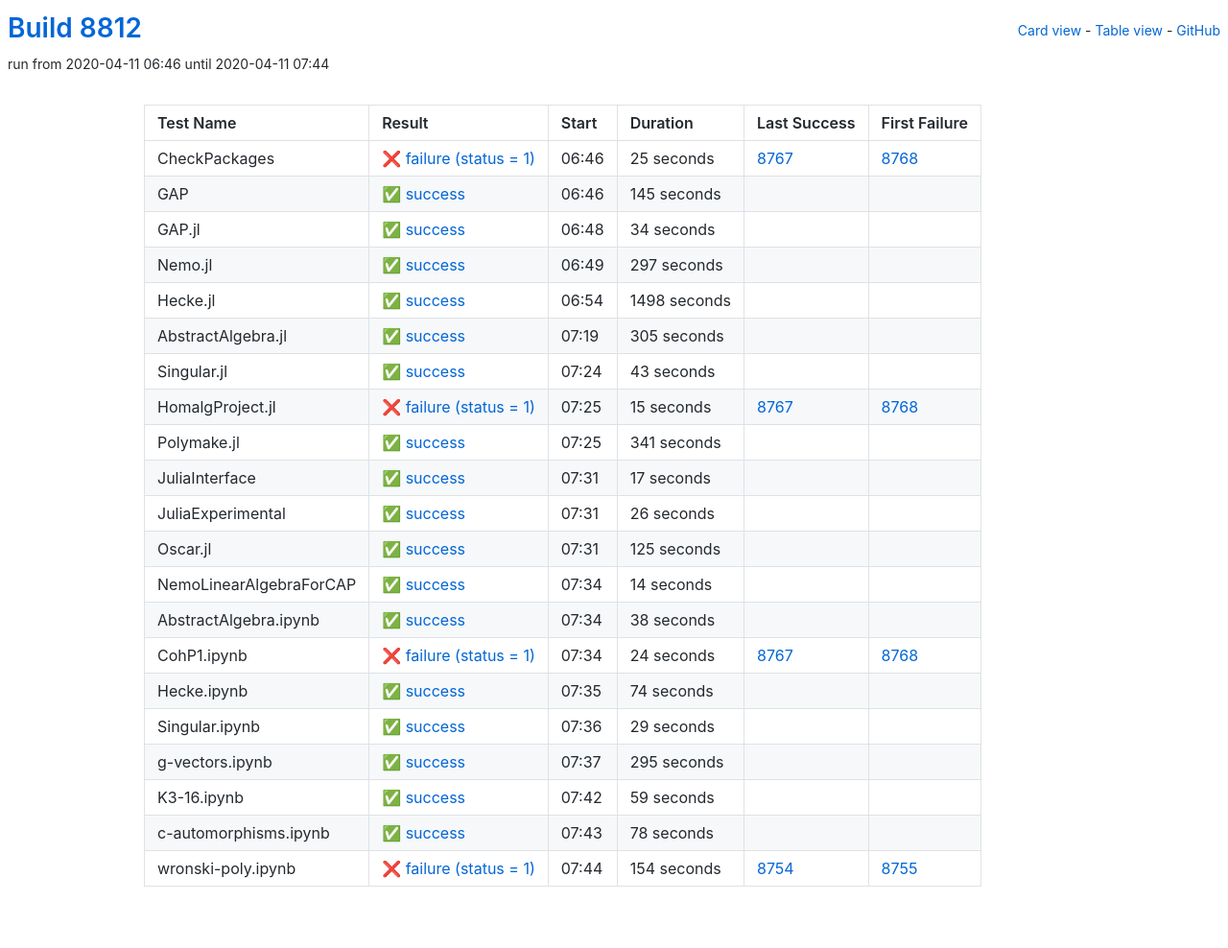
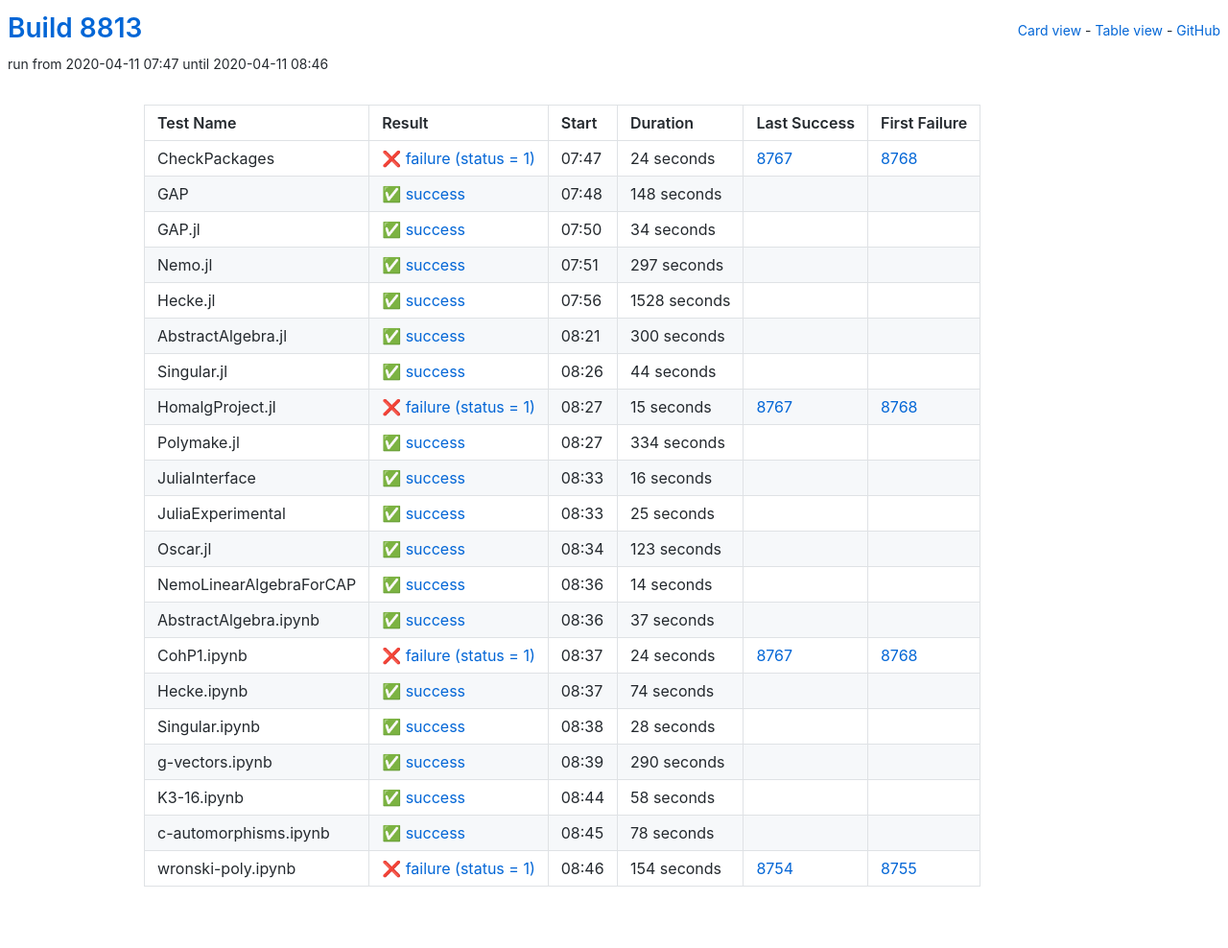
Before and after one commit to oscar-system/oscar-ci-status, a Jekyll site: the page built from table.html, in a window 1280 px wide. Shown: the whole page at 96% size. Built offline with Jekyll 4.4.1, drawn with Linux system fonts in a browser that asks for light colours.

Commit message:
Build 8813

```diff
--- a/_data/ci.yml
+++ b/_data/ci.yml
@@ -1,27 +1,27 @@
-build: 8812
-build_url: https://oscarci.mathematik.uni-kl.de/job/oscar/8812/
+build: 8813
+build_url: https://oscarci.mathematik.uni-kl.de/job/oscar/8813/
 job: oscar
 tests:
-- duration: 25
+- duration: 24
   exitcode: 1
   first_failure: 8768
   first_failure_url: https://oscarci.mathematik.uni-kl.de/job/oscar/8768/
   last_success: 8767
   last_success_url: https://oscarci.mathematik.uni-kl.de/job/oscar/8767/
-  log: https://oscarci.mathematik.uni-kl.de/job/oscar/8812/artifact/logs/build-8812/CheckPackages.log
+  log: https://oscarci.mathematik.uni-kl.de/job/oscar/8813/artifact/logs/build-8813/CheckPackages.log
   name: CheckPackages
-  start: 2020-04-11 06:46
+  start: 2020-04-11 07:47
   status: failure
   success: false
-- duration: 145
+- duration: 148
   exitcode: 0
   first_failure: false
   first_failure_url: null
   last_success: false
   last_success_url: null
-  log: https://oscarci.mathematik.uni-kl.de/job/oscar/8812/artifact/logs/build-8812/GAP.log
+  log: https://oscarci.mathematik.uni-kl.de/job/oscar/8813/artifact/logs/build-8813/GAP.log
   name: GAP
-  start: 2020-04-11 06:46
+  start: 2020-04-11 07:48
   status: success
   success: true
 - duration: 34
@@ -30,9 +30,9 @@ tests:
   first_failure_url: null
   last_success: false
   last_success_url: null
-  log: https://oscarci.mathematik.uni-kl.de/job/oscar/8812/artifact/logs/build-8812/GAP.jl.log
+  log: https://oscarci.mathematik.uni-kl.de/job/oscar/8813/artifact/logs/build-8813/GAP.jl.log
   name: GAP.jl
-  start: 2020-04-11 06:48
+  start: 2020-04-11 07:50
   status: success
   success: true
 - duration: 297
@@ -41,42 +41,42 @@ tests:
   first_failure_url: null
   last_success: false
   last_success_url: null
-  log: https://oscarci.mathematik.uni-kl.de/job/oscar/8812/artifact/logs/build-8812/Nemo.jl.log
+  log: https://oscarci.mathematik.uni-kl.de/job/oscar/8813/artifact/logs/build-8813/Nemo.jl.log
   name: Nemo.jl
-  start: 2020-04-11 06:49
+  start: 2020-04-11 07:51
   status: success
   success: true
-- duration: 1498
+- duration: 1528
   exitcode: 0
   first_failure: false
   first_failure_url: null
   last_success: false
   last_success_url: null
-  log: https://oscarci.mathematik.uni-kl.de/job/oscar/8812/artifact/logs/build-8812/Hecke.jl.log
+  log: https://oscarci.mathematik.uni-kl.de/job/oscar/8813/artifact/logs/build-8813/Hecke.jl.log
   name: Hecke.jl
-  start: 2020-04-11 06:54
+  start: 2020-04-11 07:56
   status: success
   success: true
-- duration: 305
+- duration: 300
   exitcode: 0
   first_failure: false
   first_failure_url: null
   last_success: false
   last_success_url: null
-  log: https://oscarci.mathematik.uni-kl.de/job/oscar/8812/artifact/logs/build-8812/AbstractAlgebra.jl.log
+  log: https://oscarci.mathematik.uni-kl.de/job/oscar/8813/artifact/logs/build-8813/AbstractAlgebra.jl.log
   name: AbstractAlgebra.jl
-  start: 2020-04-11 07:19
+  start: 2020-04-11 08:21
   status: success
   success: true
-- duration: 43
+- duration: 44
   exitcode: 0
   first_failure: false
   first_failure_url: null
   last_success: false
   last_success_url: null
-  log: https://oscarci.mathematik.uni-kl.de/job/oscar/8812/artifact/logs/build-8812/Singular.jl.log
+  log: https://oscarci.mathematik.uni-kl.de/job/oscar/8813/artifact/logs/build-8813/Singular.jl.log
   name: Singular.jl
-  start: 2020-04-11 07:24
+  start: 2020-04-11 08:26
   status: success
   success: true
 - duration: 15
@@ -85,53 +85,53 @@ tests:
   first_failure_url: https://oscarci.mathematik.uni-kl.de/job/oscar/8768/
   last_success: 8767
   last_success_url: https://oscarci.mathematik.uni-kl.de/job/oscar/8767/
-  log: https://oscarci.mathematik.uni-kl.de/job/oscar/8812/artifact/logs/build-8812/HomalgProject.jl.log
+  log: https://oscarci.mathematik.uni-kl.de/job/oscar/8813/artifact/logs/build-8813/HomalgProject.jl.log
   name: HomalgProject.jl
-  start: 2020-04-11 07:25
+  start: 2020-04-11 08:27
   status: failure
   success: false
-- duration: 341
+- duration: 334
   exitcode: 0
   first_failure: false
   first_failure_url: null
   last_success: false
   last_success_url: null
-  log: https://oscarci.mathematik.uni-kl.de/job/oscar/8812/artifact/logs/build-8812/Polymake.jl.log
+  log: https://oscarci.mathematik.uni-kl.de/job/oscar/8813/artifact/logs/build-8813/Polymake.jl.log
   name: Polymake.jl
-  start: 2020-04-11 07:25
+  start: 2020-04-11 08:27
   status: success
   success: true
-- duration: 17
+- duration: 16
   exitcode: 0
   first_failure: false
   first_failure_url: null
   last_success: false
   last_success_url: null
-  log: https://oscarci.mathematik.uni-kl.de/job/oscar/8812/artifact/logs/build-8812/JuliaInterface.log
+  log: https://oscarci.mathematik.uni-kl.de/job/oscar/8813/artifact/logs/build-8813/JuliaInterface.log
   name: JuliaInterface
-  start: 2020-04-11 07:31
+  start: 2020-04-11 08:33
   status: success
   success: true
-- duration: 26
+- duration: 25
   exitcode: 0
   first_failure: false
   first_failure_url: null
   last_success: false
   last_success_url: null
-  log: https://oscarci.mathematik.uni-kl.de/job/oscar/8812/artifact/logs/build-8812/JuliaExperimental.log
+  log: https://oscarci.mathematik.uni-kl.de/job/oscar/8813/artifact/logs/build-8813/JuliaExperimental.log
   name: JuliaExperimental
-  start: 2020-04-11 07:31
+  start: 2020-04-11 08:33
   status: success
   success: true
-- duration: 125
+- duration: 123
   exitcode: 0
   first_failure: false
   first_failure_url: null
   last_success: false
   last_success_url: null
-  log: https://oscarci.mathematik.uni-kl.de/job/oscar/8812/artifact/logs/build-8812/Oscar.jl.log
+  log: https://oscarci.mathematik.uni-kl.de/job/oscar/8813/artifact/logs/build-8813/Oscar.jl.log
   name: Oscar.jl
-  start: 2020-04-11 07:31
+  start: 2020-04-11 08:34
   status: success
   success: true
 - duration: 14
@@ -140,20 +140,20 @@ tests:
   first_failure_url: null
   last_success: false
   last_success_url: null
-  log: https://oscarci.mathematik.uni-kl.de/job/oscar/8812/artifact/logs/build-8812/NemoLinearAlgebraForCAP.log
+  log: https://oscarci.mathematik.uni-kl.de/job/oscar/8813/artifact/logs/build-8813/NemoLinearAlgebraForCAP.log
   name: NemoLinearAlgebraForCAP
-  start: 2020-04-11 07:34
+  start: 2020-04-11 08:36
   status: success
   success: true
-- duration: 38
+- duration: 37
   exitcode: 0
   first_failure: false
   first_failure_url: null
   last_success: false
   last_success_url: null
-  log: https://oscarci.mathematik.uni-kl.de/job/oscar/8812/artifact/logs/build-8812/AbstractAlgebra.ipynb.log
+  log: https://oscarci.mathematik.uni-kl.de/job/oscar/8813/artifact/logs/build-8813/AbstractAlgebra.ipynb.log
   name: AbstractAlgebra.ipynb
-  start: 2020-04-11 07:34
+  start: 2020-04-11 08:36
   status: success
   success: true
 - duration: 24
@@ -162,9 +162,9 @@ tests:
   first_failure_url: https://oscarci.mathematik.uni-kl.de/job/oscar/8768/
   last_success: 8767
   last_success_url: https://oscarci.mathematik.uni-kl.de/job/oscar/8767/
-  log: https://oscarci.mathematik.uni-kl.de/job/oscar/8812/artifact/logs/build-8812/CohP1.ipynb.log
+  log: https://oscarci.mathematik.uni-kl.de/job/oscar/8813/artifact/logs/build-8813/CohP1.ipynb.log
   name: CohP1.ipynb
-  start: 2020-04-11 07:34
+  start: 2020-04-11 08:37
   status: failure
   success: false
 - duration: 74
@@ -173,42 +173,42 @@ tests:
   first_failure_url: null
   last_success: false
   last_success_url: null
-  log: https://oscarci.mathematik.uni-kl.de/job/oscar/8812/artifact/logs/build-8812/Hecke.ipynb.log
+  log: https://oscarci.mathematik.uni-kl.de/job/oscar/8813/artifact/logs/build-8813/Hecke.ipynb.log
   name: Hecke.ipynb
-  start: 2020-04-11 07:35
+  start: 2020-04-11 08:37
   status: success
   success: true
-- duration: 29
+- duration: 28
   exitcode: 0
   first_failure: false
   first_failure_url: null
   last_success: false
   last_success_url: null
-  log: https://oscarci.mathematik.uni-kl.de/job/oscar/8812/artifact/logs/build-8812/Singular.ipynb.log
+  log: https://oscarci.mathematik.uni-kl.de/job/oscar/8813/artifact/logs/build-8813/Singular.ipynb.log
   name: Singular.ipynb
-  start: 2020-04-11 07:36
+  start: 2020-04-11 08:38
   status: success
   success: true
-- duration: 295
+- duration: 290
   exitcode: 0
   first_failure: false
   first_failure_url: null
   last_success: false
   last_success_url: null
-  log: https://oscarci.mathematik.uni-kl.de/job/oscar/8812/artifact/logs/build-8812/g-vectors.ipynb.log
+  log: https://oscarci.mathematik.uni-kl.de/job/oscar/8813/artifact/logs/build-8813/g-vectors.ipynb.log
   name: g-vectors.ipynb
-  start: 2020-04-11 07:37
+  start: 2020-04-11 08:39
   status: success
   success: true
-- duration: 59
+- duration: 58
   exitcode: 0
   first_failure: false
   first_failure_url: null
   last_success: false
   last_success_url: null
-  log: https://oscarci.mathematik.uni-kl.de/job/oscar/8812/artifact/logs/build-8812/K3-16.ipynb.log
+  log: https://oscarci.mathematik.uni-kl.de/job/oscar/8813/artifact/logs/build-8813/K3-16.ipynb.log
   name: K3-16.ipynb
-  start: 2020-04-11 07:42
+  start: 2020-04-11 08:44
   status: success
   success: true
 - duration: 78
@@ -217,9 +217,9 @@ tests:
   first_failure_url: null
   last_success: false
   last_success_url: null
-  log: https://oscarci.mathematik.uni-kl.de/job/oscar/8812/artifact/logs/build-8812/c-automorphisms.ipynb.log
+  log: https://oscarci.mathematik.uni-kl.de/job/oscar/8813/artifact/logs/build-8813/c-automorphisms.ipynb.log
   name: c-automorphisms.ipynb
-  start: 2020-04-11 07:43
+  start: 2020-04-11 08:45
   status: success
   success: true
 - duration: 154
@@ -228,8 +228,8 @@ tests:
   first_failure_url: https://oscarci.mathematik.uni-kl.de/job/oscar/8755/
   last_success: 8754
   last_success_url: https://oscarci.mathematik.uni-kl.de/job/oscar/8754/
-  log: https://oscarci.mathematik.uni-kl.de/job/oscar/8812/artifact/logs/build-8812/wronski-poly.ipynb.log
+  log: https://oscarci.mathematik.uni-kl.de/job/oscar/8813/artifact/logs/build-8813/wronski-poly.ipynb.log
   name: wronski-poly.ipynb
-  start: 2020-04-11 07:44
+  start: 2020-04-11 08:46
   status: failure
   success: false
```
Also changed, not shown: README.md.
